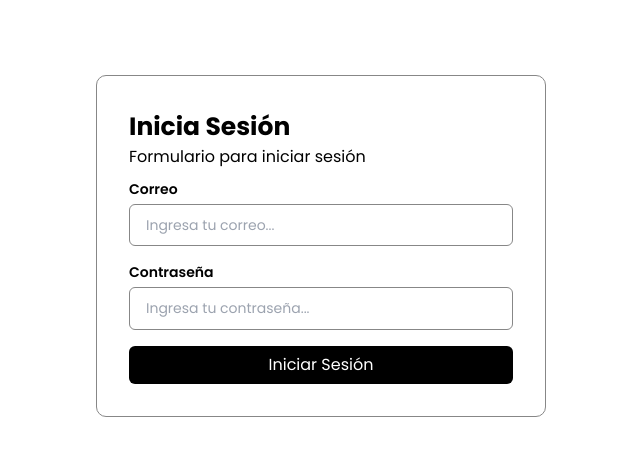
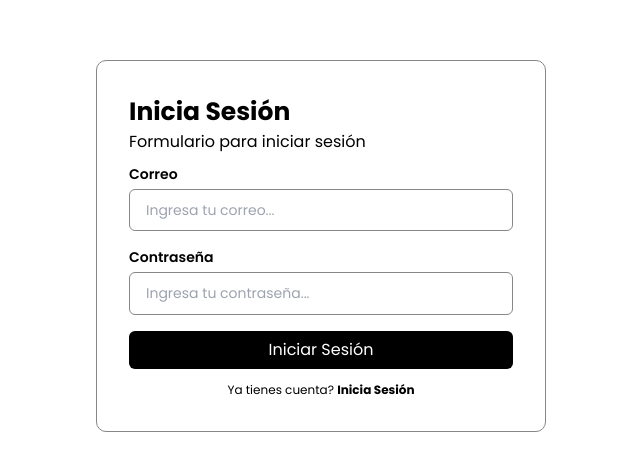
Before and after one commit to Mauro069/auth, a Next.js app: page / in a window 1280 px wide. Shown: the part 154-624 px from the top of the page, without its empty margins (319-959 px from the left). Built offline with nearby package versions, Linux system fonts and the light colour scheme.

Commit message:
Agregue redirect y footer

```diff
--- a/src/components/Forms/LoginForm.tsx
+++ b/src/components/Forms/LoginForm.tsx
@@ -10,7 +10,7 @@ export const LoginForm = () => {
 
   const login = async (formData: any) => {
     startLoading()
-    await authFetch({ endpoint: 'login', formData })
+    await authFetch({ endpoint: 'login', redirectRoute: '/home', formData })
     finishLoading()
   }
 
@@ -34,6 +34,11 @@ export const LoginForm = () => {
         />
       </div>
       <Form.SubmitButton buttonText='Iniciar Sesión' isLoading={isLoading} />
+      <Form.Footer
+        description='Ya tienes cuenta?'
+        textLink='Inicia Sesión'
+        link='/'
+      />
     </Form>
   )
 }
```
